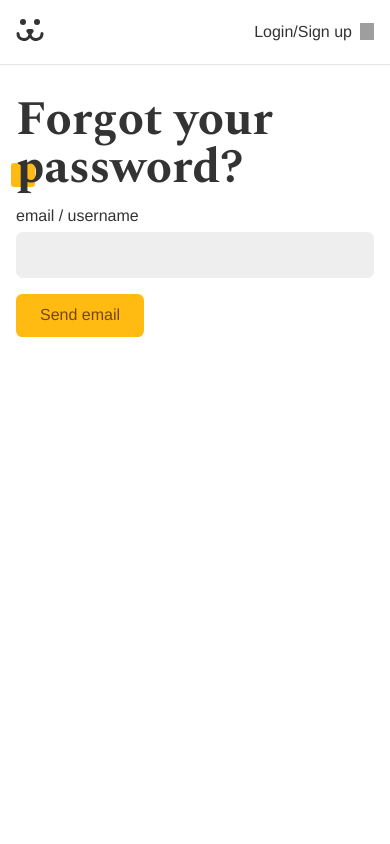
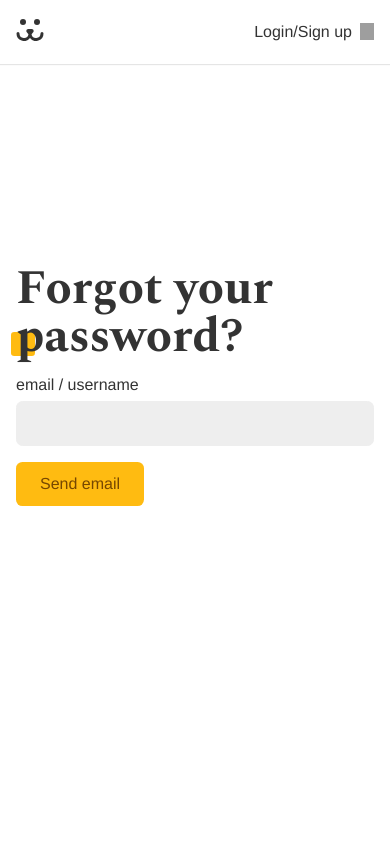
Before and after one commit to meanifreitas/dogs, a React (Vite) app: page /login/forgot in a window 390 px wide. Shown: the top 844 px of the page. Built offline with nearby package versions, Linux system fonts and the light colour scheme; grey boxes are pictures that could not be loaded.

Commit message:
Finishing project

```diff
--- a/src/Components/Login/Login.module.css
+++ b/src/Components/Login/Login.module.css
@@ -15,6 +15,7 @@
 .forms {
   max-width: 30rem;
   padding: 1rem;
+  margin-top: 20vh;
 }
 
 @media screen and (max-width: 40rem) {
--- a/src/Components/Login/LoginForgotPassword.jsx
+++ b/src/Components/Login/LoginForgotPassword.jsx
@@ -21,7 +21,7 @@ const LoginForgotPassword = () => {
   }
 
   return (
-    <section>
+    <section className='animeLeft'>
       <Head title='Forgot your password?' />
       <h1 className='title'>Forgot your password?</h1>
       {data ? <p>{data}</p> :
--- a/src/Components/Login/LoginForm.jsx
+++ b/src/Components/Login/LoginForm.jsx
@@ -31,7 +31,7 @@ const LoginForm = () => {
         <Input label='username' type='text' name='username' {...username} />
         <Input label='password' type='password' name='password' {...password} />
         {loading ? <Button disabled>Loading...</Button> : <Button>Login</Button>}
-        <Error error={error}/>
+        <Error error={error && 'Invalid user or password!'}/>
       </form>
       <Link className={styles.forgot} to='/login/forgot'>Forgot password</Link>
       <div className={styles.signup}>
--- a/src/Components/Login/LoginForm.module.css
+++ b/src/Components/Login/LoginForm.module.css
@@ -19,6 +19,7 @@
 
 .signup {
   margin-top: 4rem;
+  margin-bottom: 4rem;
 }
 
 .signup p {
--- a/src/Components/Login/LoginResetPassword.jsx
+++ b/src/Components/Login/LoginResetPassword.jsx
@@ -40,7 +40,7 @@ const LoginResetPassword = () => {
   }
 
   return (
-    <div>
+    <section className='animeLeft'>
       <Head title='Reset password' description='Reset password'/>
       <h1 className='title'>Reset your password</h1>
       <form onSubmit={handleSubmit}>
@@ -48,7 +48,7 @@ const LoginResetPassword = () => {
         {loading ? <Button disabled>Reseting...</Button> : <Button>Reset</Button>}
         <Error error={error} />
       </form>
-    </div>
+    </section>
   );
 }
 
--- a/src/Components/User/UserPhotoPost.module.css
+++ b/src/Components/User/UserPhotoPost.module.css
@@ -3,6 +3,12 @@
   grid-template-columns: 1fr 1fr;
   gap: 2rem;
   margin-bottom: 2rem;
+}
+
+@media (max-width: 40rem) {
+  .photoPost {
+    grid-template-columns: 1fr;
+  }
 }
 
 .file {
```
